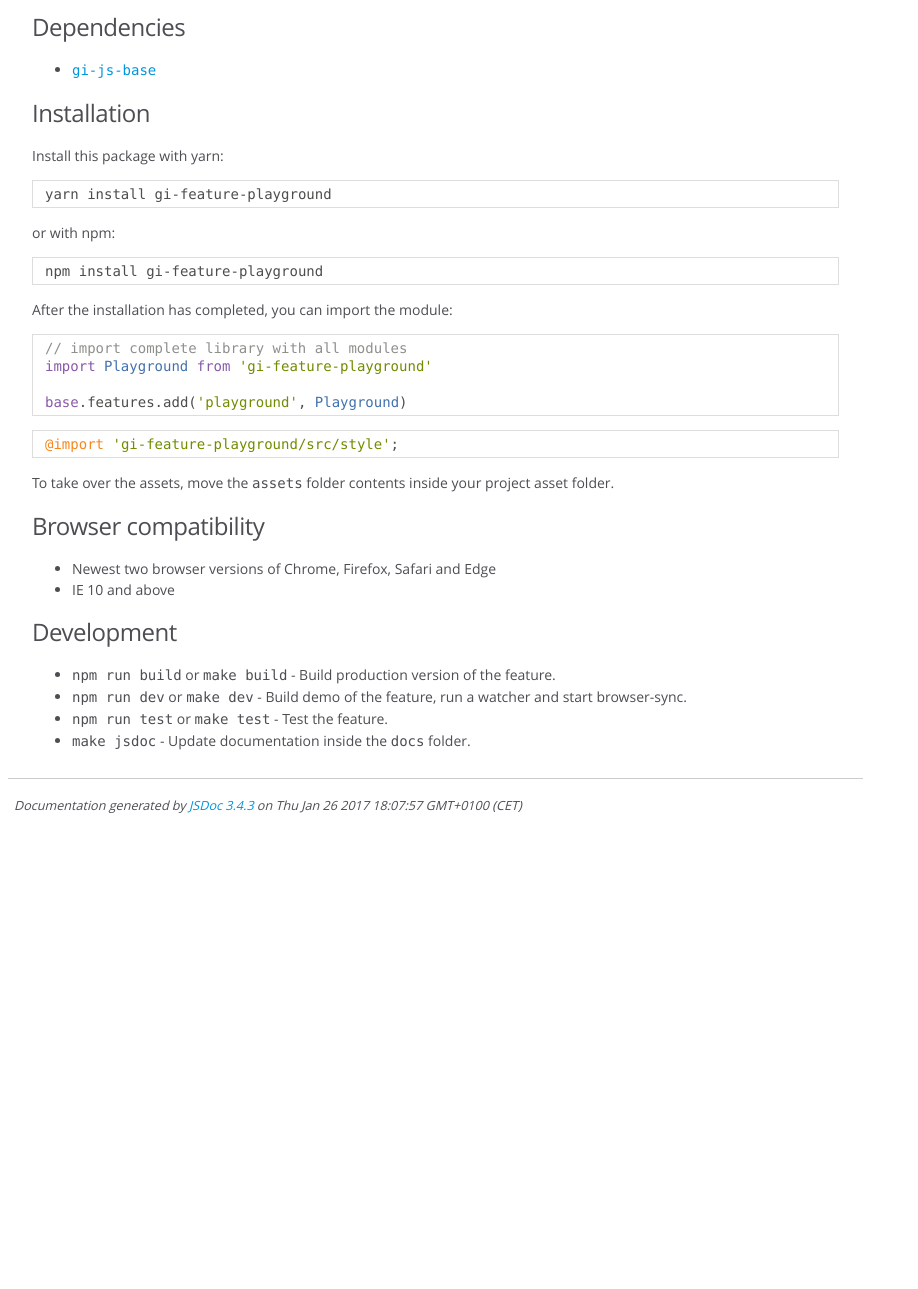
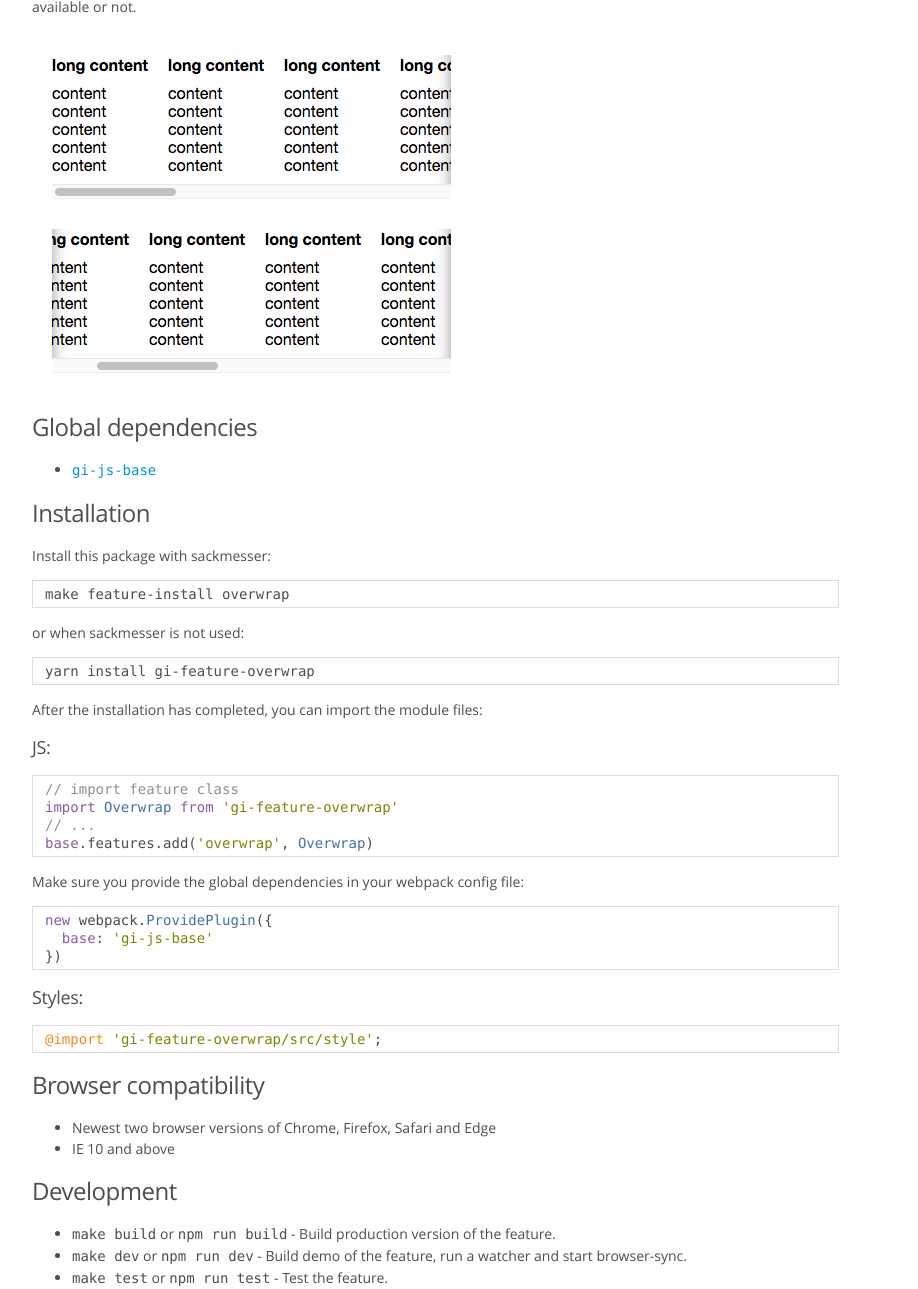
Before and after one commit to Goldinteractive/feature-overwrap, a website: page docs/index.html in a window 1280 px wide. Shown: the part 209-1498 px from the top of the page, without its empty margins (0-918 px from the left). Before the commit the page ends 1039 px from the top, so only its background shows below. Drawn offline with Linux system fonts and the light colour scheme; files whose address does not match are found by name.

Commit message:
no message

```diff
--- a/docs/index.html
+++ b/docs/index.html
@@ -43,26 +43,30 @@
 
 
     <section>
-        <article><h2>Playground Feature</h2><p>Playground Feature class for testing purposes.</p>
-<h3>Dependencies</h3><ul>
+        <article><h2><code>overwrap</code> feature</h2><p>Wraps inner elements to hide overflowing content and adds left and right inner shadow to indicate whether more content is available or not.</p>
+<p><img src="demo/example.png" alt="demo"></p>
+<h3>Global dependencies</h3><ul>
 <li><a href="https://github.com/Goldinteractive/js-base"><code>gi-js-base</code></a></li>
 </ul>
-<h3>Installation</h3><p>Install this package with yarn:</p>
-<pre class="prettyprint source"><code>yarn install gi-feature-playground</code></pre><p>  or with npm:</p>
-<pre class="prettyprint source"><code>npm install gi-feature-playground</code></pre><p>After the installation has completed, you can import the module:</p>
-<pre class="prettyprint source lang-javascript"><code>// import complete library with all modules
-import Playground from 'gi-feature-playground'
-
-base.features.add('playground', Playground)</code></pre><pre class="prettyprint source lang-sass"><code>@import 'gi-feature-playground/src/style';</code></pre><p>To take over the assets, move the <code>assets</code> folder contents inside your project asset folder.</p>
-<h3>Browser compatibility</h3><ul>
+<h3>Installation</h3><p>Install this package with sackmesser:</p>
+<pre class="prettyprint source"><code>make feature-install overwrap</code></pre><p>or when sackmesser is not used:</p>
+<pre class="prettyprint source"><code>yarn install gi-feature-overwrap</code></pre><p>After the installation has completed, you can import the module files:</p>
+<h4>JS:</h4><pre class="prettyprint source lang-javascript"><code>// import feature class
+import Overwrap from 'gi-feature-overwrap'
+// ...
+base.features.add('overwrap', Overwrap)</code></pre><p>Make sure you provide the global dependencies in your webpack config file:</p>
+<pre class="prettyprint source lang-javascript"><code>new webpack.ProvidePlugin({
+  base: 'gi-js-base'
+})</code></pre><h4>Styles:</h4><pre class="prettyprint source lang-sass"><code>@import 'gi-feature-overwrap/src/style';</code></pre><h3>Browser compatibility</h3><ul>
 <li>Newest two browser versions of Chrome, Firefox, Safari and Edge</li>
 <li>IE 10 and above</li>
 </ul>
 <h3>Development</h3><ul>
-<li><code>npm run build</code> or <code>make build</code> - Build production version of the feature.</li>
-<li><code>npm run dev</code> or <code>make dev</code> - Build demo of the feature, run a watcher and start browser-sync.</li>
-<li><code>npm run test</code> or <code>make test</code> - Test the feature.</li>
+<li><code>make build</code> or <code>npm run build</code> - Build production version of the feature.</li>
+<li><code>make dev</code> or <code>npm run dev</code> - Build demo of the feature, run a watcher and start browser-sync.</li>
+<li><code>make test</code> or <code>npm run test</code> - Test the feature.</li>
 <li><code>make jsdoc</code> - Update documentation inside the <code>docs</code> folder.</li>
+<li><code>make publish</code> - Publish npm package.</li>
 </ul></article>
     </section>
 
@@ -80,7 +84,7 @@ base.features.add('playground', Playground)</code></pre><pre class="prettyprint
 <br class="clear">
 
 <footer>
-    Documentation generated by <a href="https://github.com/jsdoc3/jsdoc">JSDoc 3.4.3</a> on Thu Jan 26 2017 18:07:57 GMT+0100 (CET)
+    Documentation generated by <a href="https://github.com/jsdoc3/jsdoc">JSDoc 3.4.3</a> on Thu Feb 09 2017 11:32:01 GMT+0100 (CET)
 </footer>
 
 <script> prettyPrint(); </script>
```
Also changed, not shown: docs/Overwrap.html (+1 -1 lines), docs/index.js.html (+1 -3 lines), lib/overwrap.js, lib/overwrap.min.js, 2 other files.
